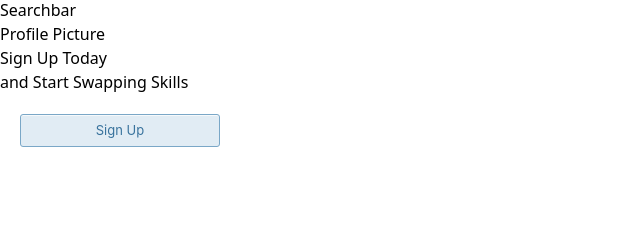
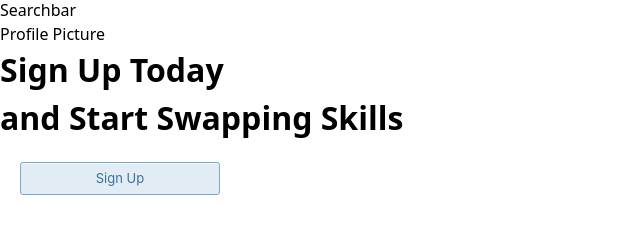
Before and after one commit to ivanekavalashvili/1800_202510_DTC09, a plain HTML site: page index.html in a window 1280 px wide. Shown: the part 26-260 px from the top of the page, without its empty margins (0-640 px from the left). Drawn offline with nearby package versions, Linux system fonts and the light colour scheme.

Commit message:
add call to action and style it

```diff
--- a/index.html
+++ b/index.html
@@ -37,7 +37,7 @@
         </ul>
     </nav>
     <div class="call-to-action-container">
-        <h1>Sign Up Today<br>and Start Swapping Skills</h1>
+        <h1 class="call-to-action-heading">Sign Up Today<br>and Start Swapping Skills</h1>
         <button class="call-to-action-button" role="button">Sign Up</button>
     </div>
     <!---------------------------------------------->
--- a/styles/style.css
+++ b/styles/style.css
@@ -22,6 +22,10 @@ body {
     justify-content: space-around;
 }
 
+.call-to-action-heading {
+    font-size: 32px;
+    font-weight: bold;
+}
 
 /* call to action button */
 .call-to-action-button {
```
